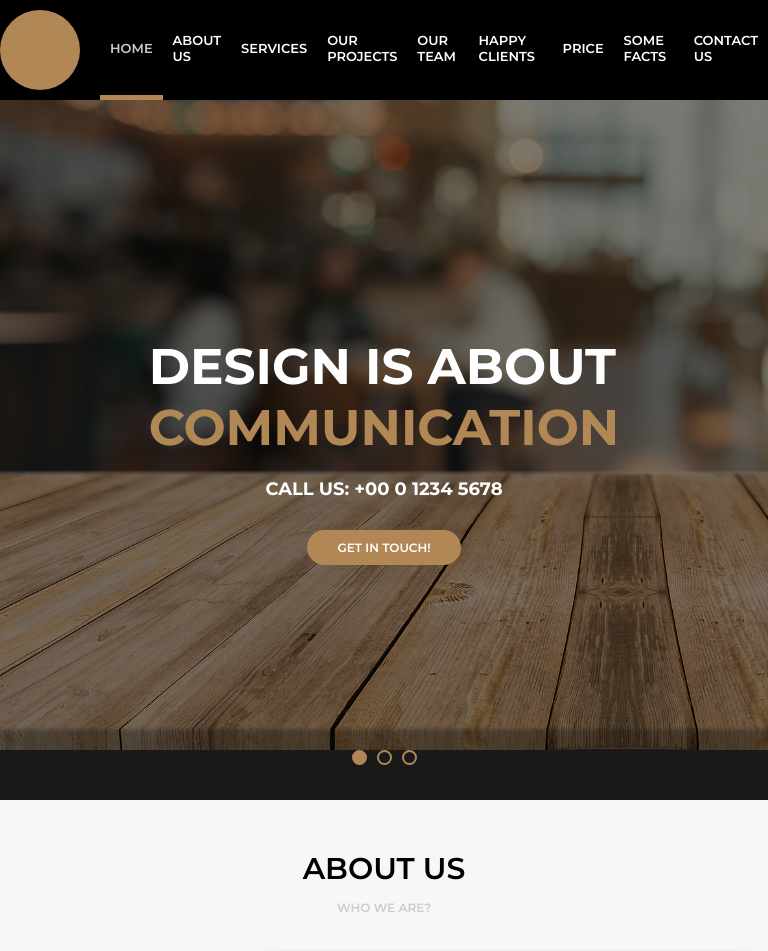
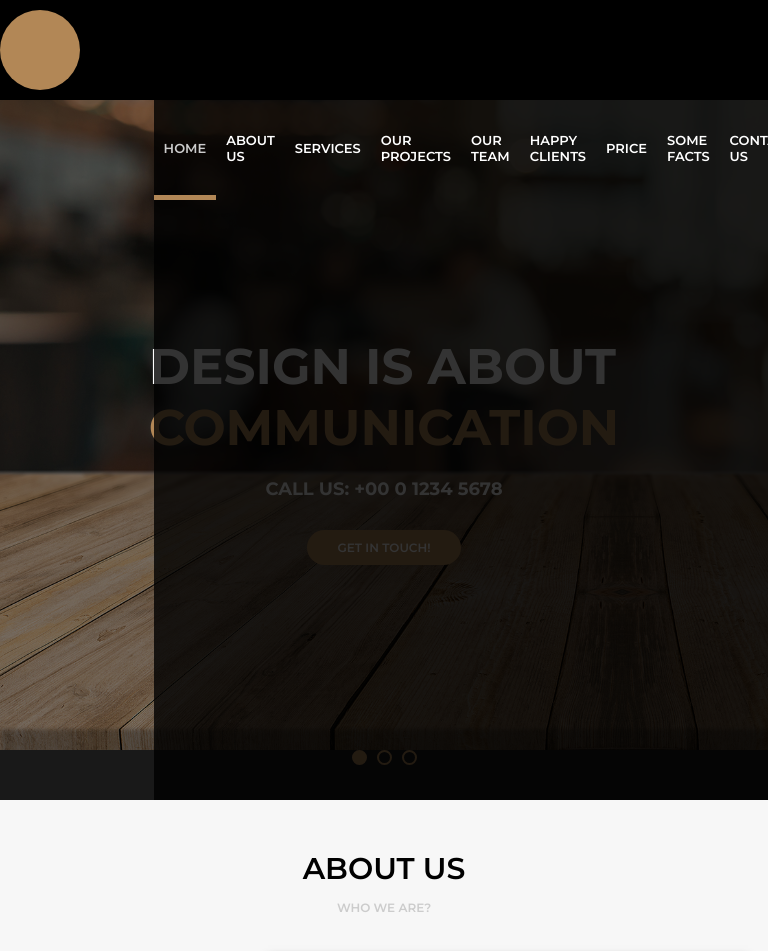
Before and after one commit to alanMedeiros98/html5-css3-new, a PHP site: the page made by anotacoes/modulo 10/index.html in a window 768 px wide; the page is wider, and only the part inside the window is pictured. Shown: the top 951 px of that part. Run offline with PHP 8.4, Linux system fonts and the light colour scheme.

Commit message:
atualizacao dia 08/11/2021

```diff
--- a/anotacoes/modulo 10/assets/css/style.css
+++ b/anotacoes/modulo 10/assets/css/style.css
@@ -83,9 +83,9 @@ header{
 	overflow: hidden;
 }
 .banner .sliders{
-	width: 300vw;
+	width: 300%;
 	height: 100%;
-	margin-left: 0vw;
+	margin-left: 0%;
 	display: flex;
 }
 .banner .slide{
@@ -345,9 +345,9 @@ header{
 	padding-bottom: 50px;
 }
 .section--team .sliders{
-	width: 300vw;
+	width: 300%;
 	height: 100%;
-	margin-left: 0vw;
+	margin-left: 0%;
 	display: flex;
 }
 .section--team .slide{
@@ -828,3 +828,23 @@ form div:last-child{
 .footer--email--button{
 	text-align:center;
 }
+/* terminando o footer */
+/* começando a responsividade */
+@media (min-width:450px) and (max-width:800px){
+	nav{
+		position: absolute;
+		z-index: 99;
+		background-color: rgba(0, 0, 0, 0.8);
+		width: 80%;
+		height: calc(100% - 100px);
+		top: 100px;
+		right: 0;
+		overflow-x:hidden;
+	}
+	.section--prices{
+		flex-direction:column;
+	}
+	.footer{
+		flex-direction:column;
+	}
+}
--- a/anotacoes/modulo 10/index.html
+++ b/anotacoes/modulo 10/index.html
@@ -3,7 +3,7 @@
 <head>
 	<meta charset="utf-8">
 	<meta http-equiv="X-UA-Compatible" content="IE=edge">
-	<meta name="viewport" content="width=device-width, initial-scale=1.0"/>
+	<meta name="viewport" content="width=device-width,minimun-scale=1,initial-scale=1" />
 	<title>Awax</title>
 	<link rel="stylesheet" href="assets/css/style.css">
 </head>
```
